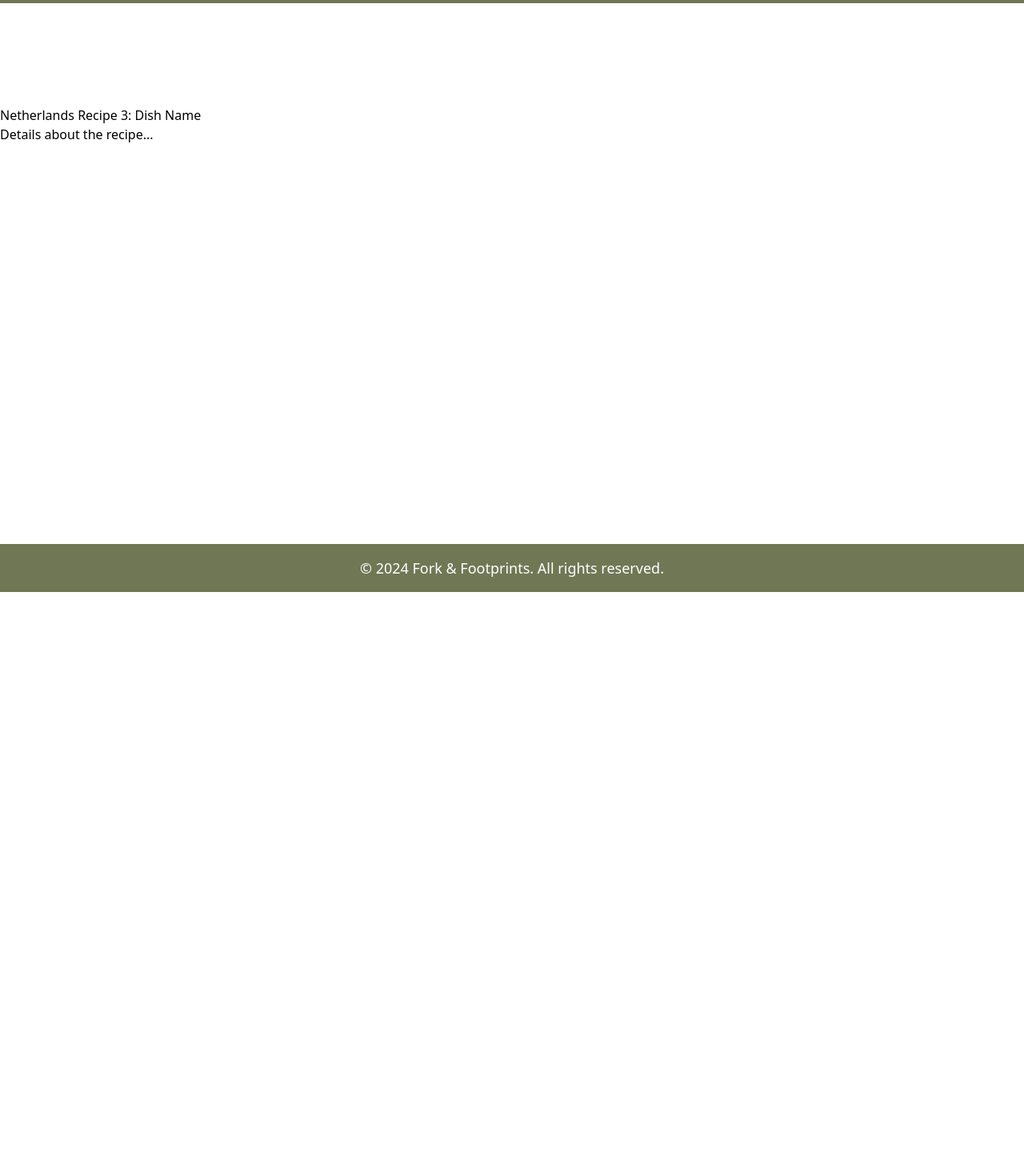
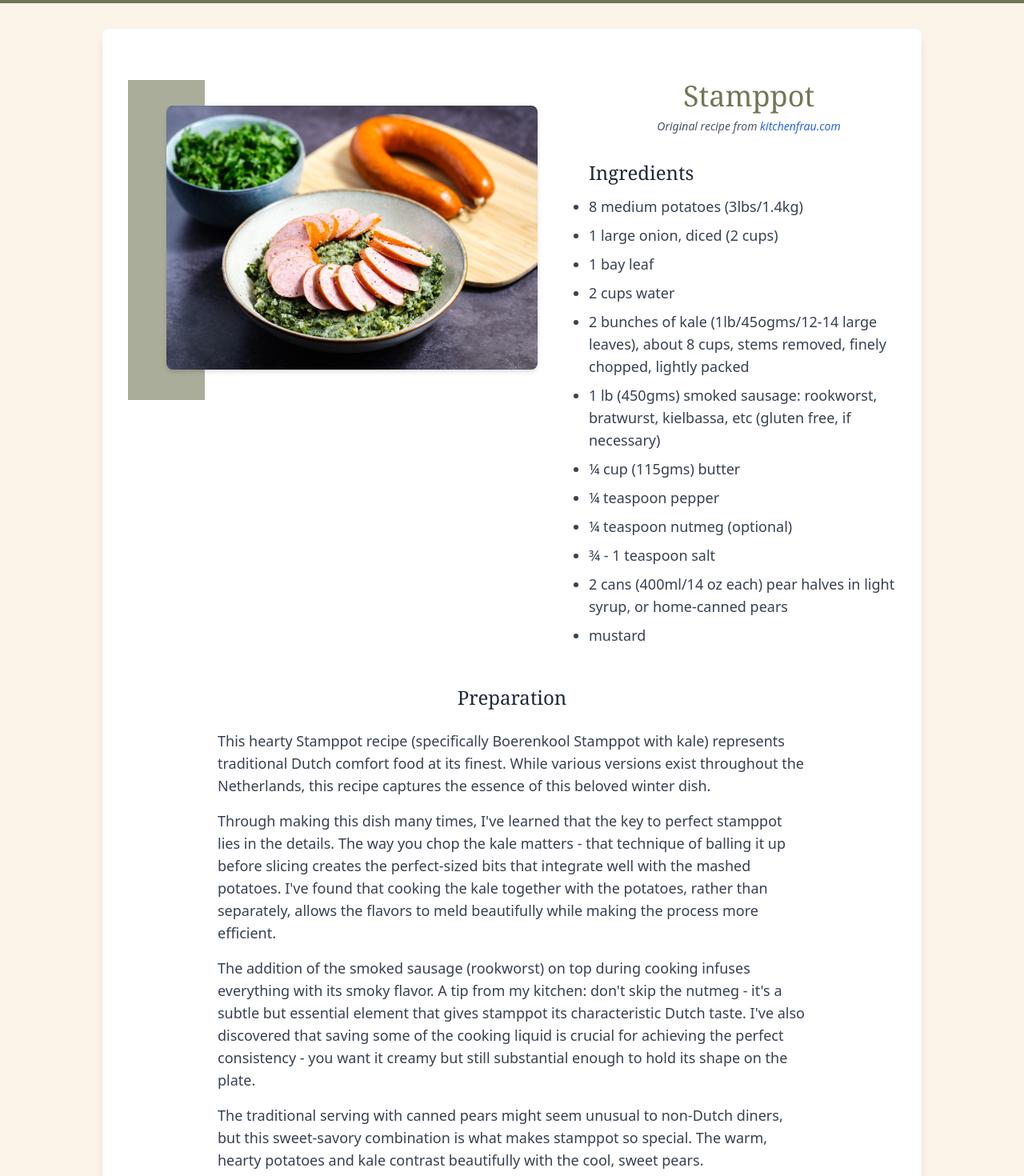
Before and after one commit to Tthompson8416/fork-and-footprints, a React (Vite) app: page /fork-and-footprints/fork-and-footprints/recipes/netherlands/recipe3 in a window 1280 px wide. Shown: the part 60-1530 px from the top of the page at 80% size. Before the commit the page ends 800 px from the top, so only its background shows below. Built offline with nearby package versions, Linux system fonts and the light colour scheme.

Commit message:
Recipe27 added

```diff
--- a/src/pages/Recipe27.jsx
+++ b/src/pages/Recipe27.jsx
@@ -1,10 +1,111 @@
-import React from 'react';
+import stamppot from "../assets/images/netherlands-images/stamppot.jpg";
 
 const Recipe27 = () => {
   return (
-    <div>
-      <h1 className='mt-48'>Netherlands Recipe 3: Dish Name</h1>
-      <p>Details about the recipe...</p>
+    <div className="flex justify-center bg-custom-cream px-8 py-12 md:py-16">
+      <div className="relative w-full max-w-[95%] sm:max-w-4xl lg:max-w-5xl bg-white rounded-lg shadow-lg p-8 md:py-16 top-8">
+        {/* Two-column grid for image and ingredients */}
+        <div className="grid grid-cols-1 sm:grid-cols-2 gap-8 mb-12">
+          {/* Left column - Image section */}
+          <div className="relative flex justify-center sm:block">
+            <div className="absolute left-0 hidden w-24 h-[400px] bg-custom-accent/60 sm:block z-0" />
+            <div className="relative w-[80%] sm:w-full sm:ml-12">
+              <img
+                src={stamppot}
+                alt="Stamppot"
+                className="w-full h-[200px] sm:h-[330px] object-cover rounded-lg shadow-md mt-8 z-10"
+              />
+            </div>
+          </div>
+
+          {/* Right column - Title and Ingredients */}
+          <div className="relative z-10 space-y-8">
+            <div className="text-center sm:text-left">
+              <h1 className="mb-2 text-2xl text-center font-serif text-custom-accent sm:text-2xl lg:text-4xl 2xl:text-5xl sm:ml-12 lg:ml-24 2xl:ml-20">
+                Stamppot
+              </h1>
+              <p className="text-sm text-center italic text-gray-600 sm:text-md sm:ml-12 lg:ml-24 2xl:text-lg">
+                Original recipe from{" "}
+                <a
+                  href="https://www.kitchenfrau.com/boerenkool-stamppot/"
+                  target="_blank"
+                  rel="noopener noreferrer"
+                  className="text-blue-600 hover:text-blue-800"
+                >
+                  kitchenfrau.com
+                </a>
+              </p>
+            </div>
+
+            <div>
+              <h2 className="pl-20 mb-3 text-xl font-serif text-gray-800 sm:text-2xl 2xl:text-4xl 2xl:mb-4">
+                Ingredients
+              </h2>
+              <ul className="pl-20 list-disc space-y-2 text-sm text-gray-700 sm:text-base lg:text-lg 2xl:text-2xl z-10">
+                <li>8 medium potatoes (3lbs/1.4kg)</li>
+                <li>1 large onion, diced (2 cups)</li>
+                <li>1 bay leaf</li>
+                <li>2 cups water</li>
+                <li>
+                  2 bunches of kale (1lb/45ogms/12-14 large leaves), about 8
+                  cups, stems removed, finely chopped, lightly packed
+                </li>
+                <li>
+                  1 lb (450gms) smoked sausage: rookworst, bratwurst, kielbassa,
+                  etc (gluten free, if necessary)
+                </li>
+                <li>¼ cup (115gms) butter</li>
+                <li>¼ teaspoon pepper</li>
+                <li>¼ teaspoon nutmeg (optional)</li>
+                <li>¾ - 1 teaspoon salt</li>
+                <li>
+                  2 cans (400ml/14 oz each) pear halves in light syrup, or
+                  home-canned pears
+                </li>
+                <li>mustard</li>
+              </ul>
+            </div>
+          </div>
+        </div>
+
+        <div className="max-w-3xl px-4 mx-auto">
+          <h2 className="mb-6 text-xl font-serif text-center text-gray-800 sm:text-2xl 2xl:text-4xl">
+            Preparation
+          </h2>
+          <div className="space-y-4 text-sm text-gray-700 sm:text-base lg:text-lg 2xl:text-2xl">
+            <p>
+              This hearty Stamppot recipe (specifically Boerenkool Stamppot with
+              kale) represents traditional Dutch comfort food at its finest.
+              While various versions exist throughout the Netherlands, this
+              recipe captures the essence of this beloved winter dish.
+            </p>
+            <p>
+              Through making this dish many times, I've learned that the key to
+              perfect stamppot lies in the details. The way you chop the kale
+              matters - that technique of balling it up before slicing creates
+              the perfect-sized bits that integrate well with the mashed
+              potatoes. I've found that cooking the kale together with the
+              potatoes, rather than separately, allows the flavors to meld
+              beautifully while making the process more efficient.
+            </p>
+            <p>
+              The addition of the smoked sausage (rookworst) on top during
+              cooking infuses everything with its smoky flavor. A tip from my
+              kitchen: don't skip the nutmeg - it's a subtle but essential
+              element that gives stamppot its characteristic Dutch taste. I've
+              also discovered that saving some of the cooking liquid is crucial
+              for achieving the perfect consistency - you want it creamy but
+              still substantial enough to hold its shape on the plate.
+            </p>
+            <p>
+              The traditional serving with canned pears might seem unusual to
+              non-Dutch diners, but this sweet-savory combination is what makes
+              stamppot so special. The warm, hearty potatoes and kale contrast
+              beautifully with the cool, sweet pears.
+            </p>
+          </div>
+        </div>
+      </div>
     </div>
   );
 };
```
